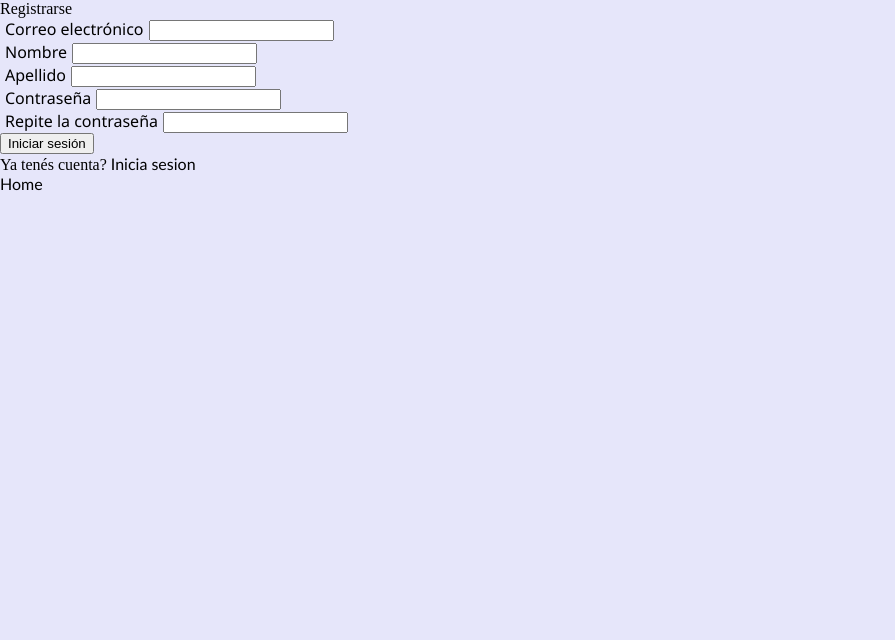
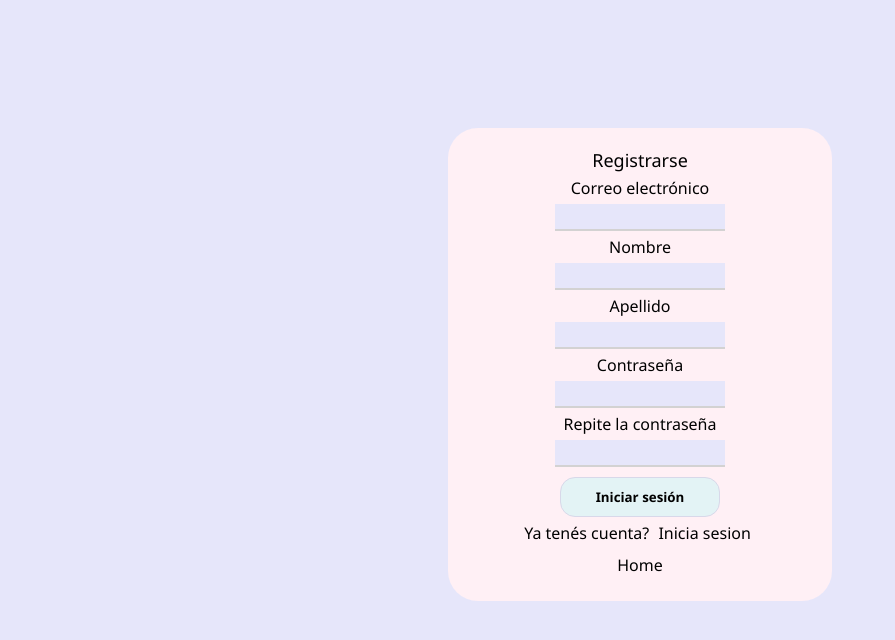
Before and after one commit to micaelaaste/Trabajo-agendacontactos, an Angular app: page /register in a window 1280 px wide. Shown: the top 640 px of the page, without its empty margins (0-895 px from the left). Built offline with nearby package versions, Linux system fonts and the light colour scheme.

Commit message:
register page

```diff
--- a/src/app/pages/register-page/register-page.html
+++ b/src/app/pages/register-page/register-page.html
@@ -37,16 +37,15 @@
       }
     </div>
 
-    <button [disabled]="isLoading">Iniciar sesión</button>
+    <button [disabled]="isLoading" class="boton-inicio">Iniciar sesión</button>
     @if(isLoading){
     <app-spinner></app-spinner>
     }
     @if (errorRegister) {
       <p class="error">Error indeterminado, intente nuevamente.</p>
     }
-    <p>Ya tenés cuenta? <a routerLink="/login">Inicia sesion</a>
+    <p>Ya tenés cuenta? <a routerLink="/login" class="">Inicia sesion</a>
     </p>
   </form>
-
   <a routerLink="/">Home</a>
 </div>
--- a/src/app/pages/register-page/register-page.scss
+++ b/src/app/pages/register-page/register-page.scss
@@ -0,0 +1,71 @@
+#container{
+    align-items: center;
+    align-self: center;
+    display: flex;
+    flex-direction: column;
+    justify-content: space-between;
+    margin-top: 10%;
+    background-color: lavenderblush;
+    padding: 20px;
+    margin-left: 35%;
+    margin-right: 35%;
+    border-radius: 30px;
+}
+h1{
+    font-family: 'Segoe UI', Tahoma, Geneva, Verdana, sans-serif;
+    font-weight: 500;
+    text-align: center;
+    font-size: large;
+    display: flex;
+    align-self: center;
+    justify-content:center;
+}
+label{
+    font-family: 'Segoe UI', Tahoma, Geneva, Verdana, sans-serif;
+    display: flex;
+    flex-direction: column;
+    align-items: center;
+}
+form{
+    display: flex;
+    flex-direction: column;
+    align-items: center;
+}
+input{
+    width: 10rem;
+    border: none;
+    padding: 5px;
+    background-color: lavender;
+    border-bottom: 2px solid rgb(211, 210, 210);
+}
+.boton-inicio{
+    padding: 10px;
+    margin-top: 10px;
+    border: 1px solid rgb(216, 216, 233);
+    font-weight: 600;
+    font-family: 'Segoe UI', Tahoma, Geneva, Verdana, sans-serif;
+    background-color: rgb(227, 243, 245);
+    width: 10rem;
+    border-radius: 15px;
+}
+.boton-inicio:hover{
+    background-color: rgb(206, 206, 243);
+    border: 1px solid lavender;
+}
+.container-input{
+    border-radius: 10px;
+    border: none;
+    background-color: rgb(227, 243, 245);
+    padding: 7px;
+    margin: 10px;
+}
+.error{
+    font-family: 'Segoe UI', Tahoma, Geneva, Verdana, sans-serif;
+    font-size: small;
+    display: flex;
+    justify-content: center;
+}
+p, a{
+    font-family: 'Segoe UI', Tahoma, Geneva, Verdana, sans-serif;
+    margin: 5px;
+}
```
